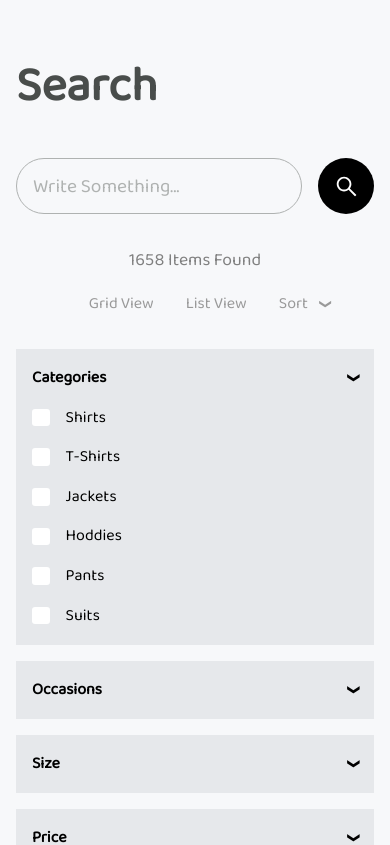
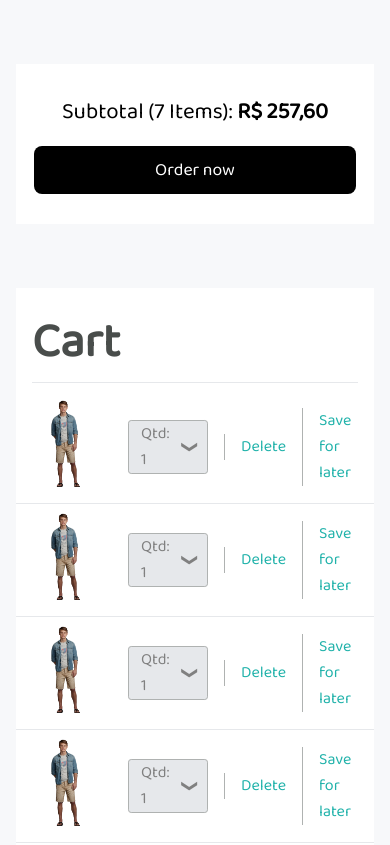
Before and after one commit to MatheusGomesRocha/e-commerce, a React (Create React App) app: page / in a window 390 px wide. Shown: the top 845 px of the page. Built offline with nearby package versions, Linux system fonts and the light colour scheme; a web font is replaced by a local one.

Commit message:
Deixando tela Cart responsiva

```diff
--- a/src/App.js
+++ b/src/App.js
@@ -17,9 +17,9 @@ export default function App () {
 
       {/* <Product /> */}
 
-      <ProductList />
+      {/* <ProductList /> */}
 
-      {/* <Cart /> */}
+      <Cart />
     </div>
   )
 }
--- a/src/screens/Cart/cart.module.scss
+++ b/src/screens/Cart/cart.module.scss
@@ -129,3 +129,47 @@
         }
     }
 }
+
+@media(max-width: 1000px) {
+    .container {
+        flex-direction: column-reverse;
+
+        .cartProductsArea {
+            width: 100%;
+
+            .header {
+                span {
+                    display: none;
+                }
+            }
+
+            .cartItem {
+                margin: 0;
+                justify-content: center;
+
+                .checkbox {
+                    display: none;
+                }
+
+                .imgContainer {
+                    width: 6rem;
+                    height: 6rem;
+
+                    img {
+                        width: 6rem;
+                        height: 6rem;
+                    }
+                }
+            }
+
+            h2 {
+                display: none;
+            }
+        }
+
+        .sideArea {
+            width: 100%;
+            margin: 0 0 2rem 0;
+        }
+    }
+}
```
